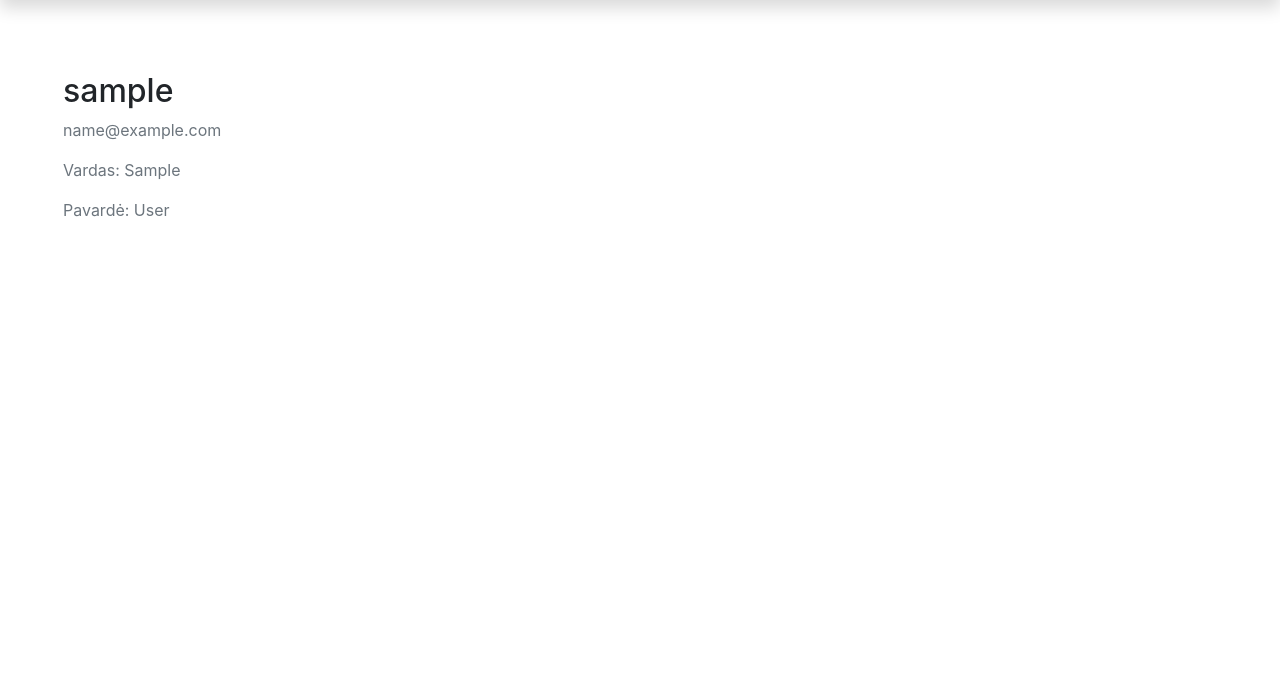
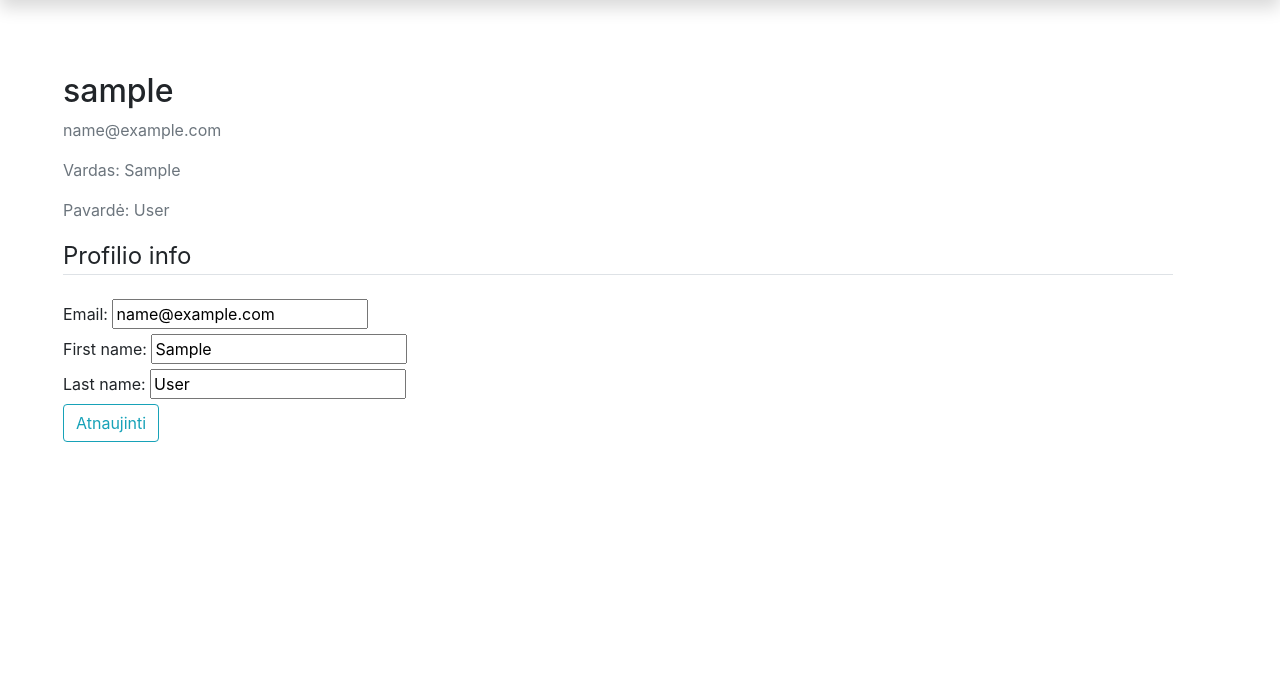
Before and after one commit to DonatasNoreika/myblog_20250620, a Django app: page /profile/ in a window 1280 px wide. Shown: the part 59-741 px from the top of the page. Run offline with Django 5.2, Linux system fonts and the light colour scheme; the visitor is signed in with stand-in values (Sample User, id 1); some libraries are stand-ins or nearby versions.

Commit message:
+Profilio puslapyje galima keisti userio informaciją

```diff
--- a/mysite/myblog/forms.py
+++ b/mysite/myblog/forms.py
@@ -1,3 +1,4 @@
+from django.contrib.auth.models import User
 from .models import Comment
 from django import forms
 
@@ -5,3 +6,11 @@ class CommentForm(forms.ModelForm):
     class Meta:
         model = Comment
         fields = ['content']
+
+
+class UserUpdateForm(forms.ModelForm):
+    email = forms.EmailField()
+
+    class Meta:
+        model = User
+        fields = ['email', 'first_name', 'last_name']
--- a/mysite/myblog/templates/base.html
+++ b/mysite/myblog/templates/base.html
@@ -65,7 +65,7 @@
 <div class="container m-5">
     {% if messages %}
             {% for message in messages %}
-            <div class="alert alert-{% if message.tags == 'error' %}danger{% elif message.tags == 'info' %}success{% endif %}"
+            <div class="alert alert-{% if message.tags == 'error' %}danger{% elif message.tags == 'info' or message.tags == 'success' %}success{% endif %}"
                  role="alert">
                 {{ message }}
             </div>
--- a/mysite/myblog/templates/profile.html
+++ b/mysite/myblog/templates/profile.html
@@ -8,7 +8,16 @@
       <p class="text-secondary">{{ user.email }}</p>
       <p class="text-secondary">Vardas: {{ user.first_name }}</p>
       <p class="text-secondary">Pavardė: {{ user.last_name }}</p>
-      <!-- FORM HERE -->
+       <form method="POST" enctype="multipart/form-data">
+        {% csrf_token %}
+        <fieldset>
+            <legend class="border-bottom mb-4">Profilio info</legend>
+            {{ u_form }}
+        </fieldset>
+        <div class="form-group">
+            <button class="btn btn-outline-info" type="submit">Atnaujinti</button>
+        </div>
+    </form>
     </div>
 </div>
 {% endblock %}
--- a/mysite/myblog/views.py
+++ b/mysite/myblog/views.py
@@ -8,7 +8,7 @@ from django.views.decorators.csrf import csrf_protect
 from django.contrib import messages
 from django.contrib.auth import password_validation
 from django.views.generic.edit import FormMixin
-from .forms import CommentForm
+from .forms import CommentForm, UserUpdateForm
 
 # Create your views here.
 class PostListView(generic.ListView):
@@ -113,4 +113,20 @@ def register(request):
 
 
 def profile(request):
-    return render(request, template_name='profile.html')
+    if request.method == "POST":
+        u_form = UserUpdateForm(request.POST, instance=request.user)
+        new_email = request.POST['email']
+        if new_email and request.user.email != new_email and User.objects.filter(email=new_email).exists():
+            messages.error(request, f'Vartotojas su el. paštu {new_email} jau užregistruotas!')
+            return redirect('profile')
+        else:
+            if u_form.is_valid():
+                u_form.save()
+                messages.success(request, f"Profilis atnaujintas")
+                return redirect('profile')
+
+    u_form = UserUpdateForm(instance=request.user)
+    context = {
+        "u_form": u_form,
+    }
+    return render(request, template_name='profile.html', context=context)
```
